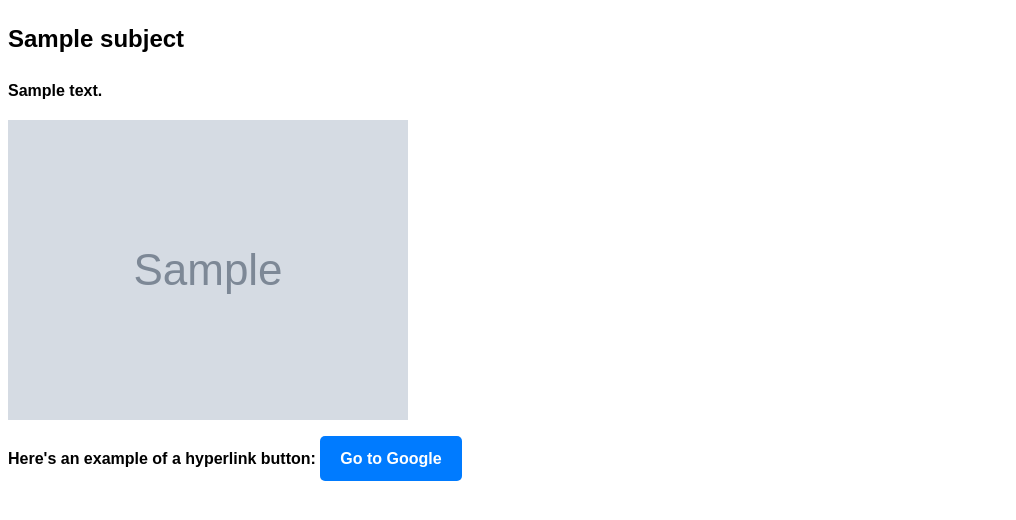
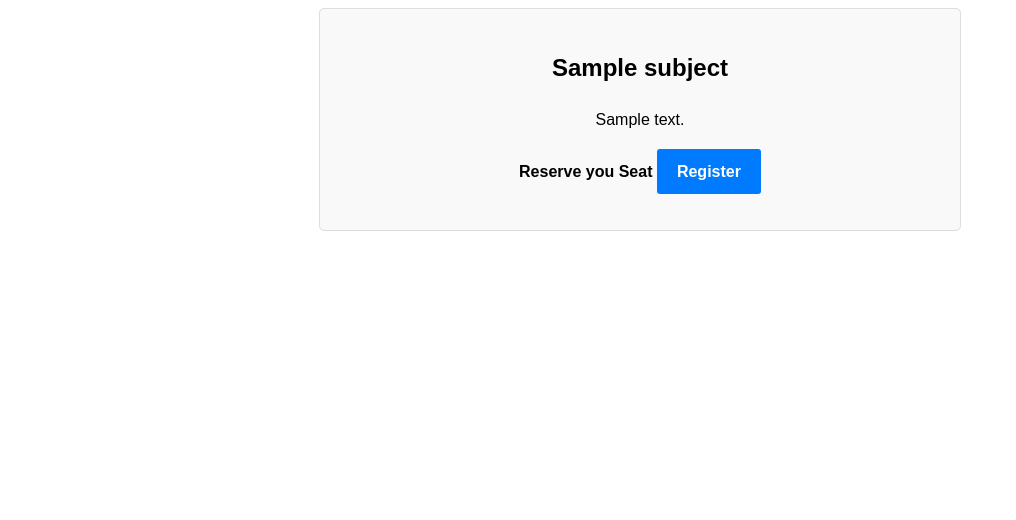
Before and after one commit to devishree2305/logic_link_AI-Driven-Phishing-Bot-System, a Django app: template ai_phishing_bot/templates/email_template.html in a window 1280 px wide. Shown: the top 520 px of the page, without its empty margins (0-1016 px from the left). Run offline with Django 5.2, Linux system fonts and the light colour scheme; the template is opened without the code that fills it: most values are stand-ins (such as "Sample title", 1, 10 or a date in 2020); grey boxes marked "Sample" are stand-in pictures.

Commit message:
Email Template

```diff
--- a/ai_phishing_bot/templates/campaign.html
+++ b/ai_phishing_bot/templates/campaign.html
@@ -11,8 +11,8 @@
     <form id="campaignForm" method="post" enctype="multipart/form-data" action="{% url 'add_campaign' %}">
         {% csrf_token %}
         <div class="form-group">
-            <label for="from_email">From Email</label>
-            <input type="email" id="from_email" name="from_email" class="form-control" required>
+            <label for="from_email">Name</label> <!-- Updated label -->
+            <input type="text" id="from_email" name="from_email" class="form-control" required>
         </div>
         <div class="form-group">
             <label for="subject">Subject</label>
--- a/ai_phishing_bot/templates/email_template.html
+++ b/ai_phishing_bot/templates/email_template.html
@@ -3,10 +3,18 @@
 <head>
     <title>{{ subject }}</title>
     <style>
-        /* Optional: Add CSS styles for better email formatting */
-        .email-content {
+        body {
             font-family: Arial, sans-serif;
             line-height: 1.6;
+        }
+        .email-content {
+            max-width: 600px; /* Adjust as per your design */
+            margin: 0 auto;
+            padding: 20px;
+            background-color: #f9f9f9;
+            border: 1px solid #ddd;
+            border-radius: 5px;
+            text-align: center; /* Center-align content */
         }
         .email-image {
             max-width: 100%;
@@ -20,20 +28,17 @@
             background-color: #007bff;
             color: #fff;
             text-decoration: none;
-            border-radius: 5px;
+            border-radius: 3px;
         }
     </style>
 </head>
 <body>
     <div class="email-content">
         <h2>{{ subject }}</h2>
-        <B><p>{{ description }}</p>
-        {% if image_url %}
-            <img src="{{ image_url }}" alt="Image" class="email-image">
-        {% endif %}
+        <p style="text-align: center;">{{ description | linebreaks }}</p>
         <p>
-            Here's an example of a hyperlink button:
-            <a href="https://www.google.com" class="email-button">Go to Google</a>
+             <B style="text-align: center;">Reserve you Seat
+            <a href="https://www.google.com" class="email-button">Register</a>
         </p>
     </div>
 </body>
```
Also changed, not shown: ai_phishing_bot/campaigns/views.py (+14 -14 lines).
